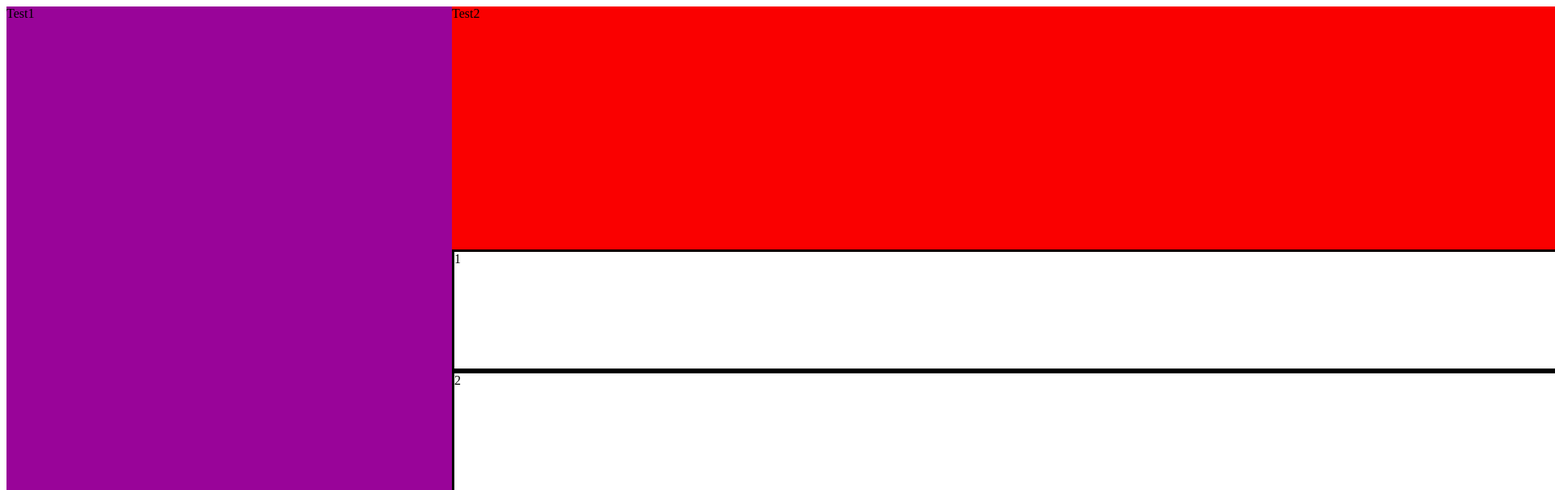
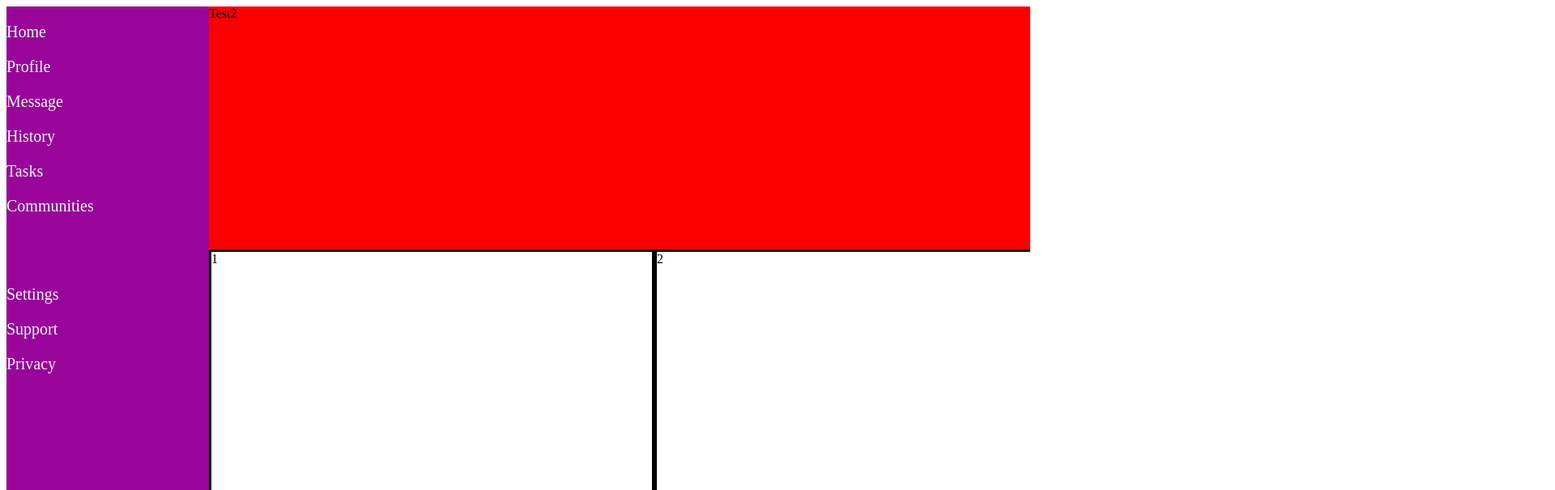
Before and after one commit to AACuellar00/Admin-Dash, a plain HTML site: page index.html in a window 1280 px wide. Shown: the top 605 px of the page at 81% size, 1920 px wide, since content can reach past the window. Drawn offline with Linux system fonts and the light colour scheme.

Commit message:
basic layout

```diff
--- a/index.html
+++ b/index.html
@@ -11,7 +11,18 @@
 
   <div class="layout">
 
-    <div class ="sideB" id="sideB">Test1</div>
+    <div class ="sideB" id="sideB">
+      <p>Home</p>
+      <p>Profile</p>
+      <p>Message</p>
+      <p>History</p>
+      <p>Tasks</p>
+      <p>Communities</p>
+      <br></br>
+      <p>Settings</p>
+      <p>Support</p>
+      <p>Privacy</p>
+    </div>
 
     <div class="headB" id="headB">Test2 </div>
 
@@ -24,6 +35,11 @@
         <div class="gridUnit">6</div>
     </div>
 
+    <div class="layout3" id="layout3">
+      <div class="gridUnit">7</div>
+      <div class="gridUnit">8</div>
+  </div>
+
   </div>
 
 </body>
--- a/styles.css
+++ b/styles.css
@@ -1,28 +1,42 @@
+body{
+    display: flex;
+    align-items: center;
+    justify-content: center;
+}
+
 .layout{
     resize: both;
     overflow: auto;
-    display: inline-grid;
-    grid-template: 300px 300px 300px 300px/ 550px 550px 550px 550px;
+    display: grid;
+    grid-template: 300px 300px 300px 300px/ 250px 550px 550px 350px;
     grid-template-areas:
     "sideB headB headB headB"
-    "sideB layout2 layout2 layout2"
-    "sideB layout2 layout2 layout2"
-    "sideB layout2 layout2 layout2";
+    "sideB layout2 layout2 layout3"
+    "sideB layout2 layout2 layout3"
+    "sideB layout2 layout2 layout3";
 }
 
 #sideB{
     background-color: rgb(153, 4, 153);
     grid-area: sideB;
+    color:aliceblue;
+    font-size: 20px;
 }
 #headB{
     background-color: rgb(250, 0, 0);
     grid-area: headB;
 }
 #layout2{
+    display: inline-grid;
+    grid-template-columns: repeat(2,auto);
+    grid-template-rows: repeat(2,auto);
+    grid-area: layout2;
+}
+#layout3{
     display: grid;
-    grid-template-columns: (2,1fr);
-    grid-template-rows: (3,1fr);
-    grid-area: layout2;
+    grid-template-columns: repeat(1,1fr);
+    grid-template-rows: repeat(2,1fr);
+    grid-area: layout3;
 }
 
 .gridUnit{
```
